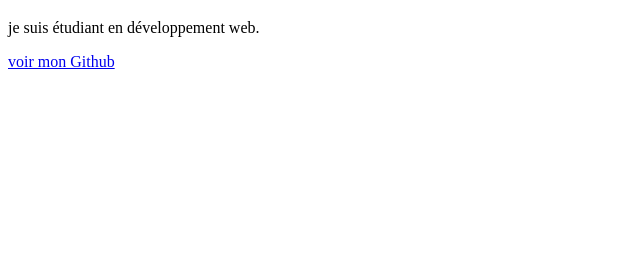
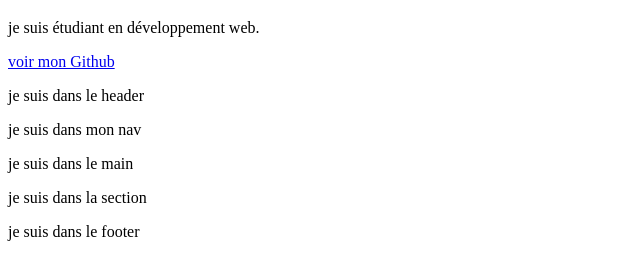
Before and after one commit to abdelbasset98/tp_web_exam, a plain HTML site: page index.html in a window 1280 px wide. Shown: the part 61-340 px from the top of the page, without its empty margins (0-640 px from the left). Drawn offline with Linux system fonts and the light colour scheme.

Commit message:
Ajout de la structure HTML de base2

```diff
--- a/index.html
+++ b/index.html
@@ -9,5 +9,20 @@
     <h1>Bienvenue sur mon portfolio</h1>
     <p>je suis étudiant en développement web.</p>
     <a href="https://github.com" target="_blank">voir mon Github</a>
+    <header>
+        <p>je suis dans le header</p>
+    </header>
+    <nav>
+        <p>je suis dans mon nav</p>
+    </nav>
+    <main>
+        <p>je suis dans le main</p>
+    </main>
+    <section>
+        <p>je suis dans la section</p>
+    </section>
+    <footer>
+        <p>je suis dans le footer</p>
+    </footer>
 </body>
 </html>
```
